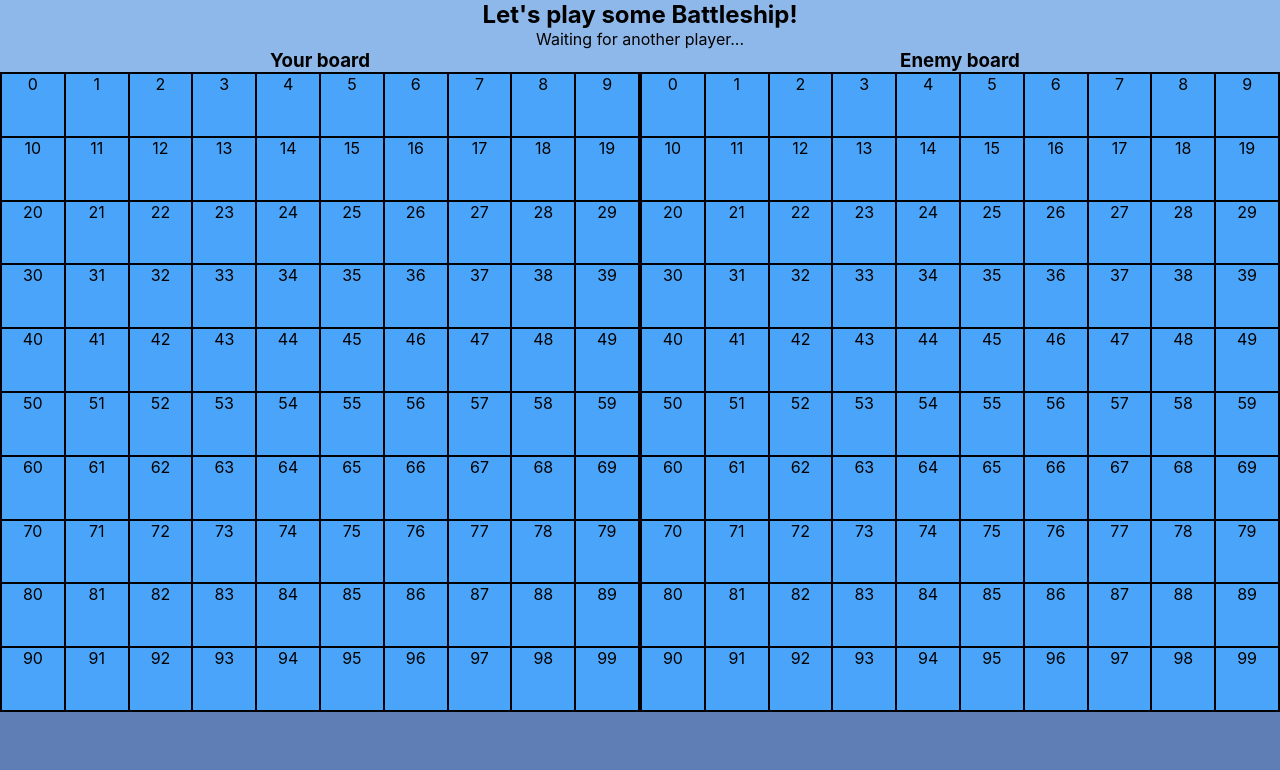
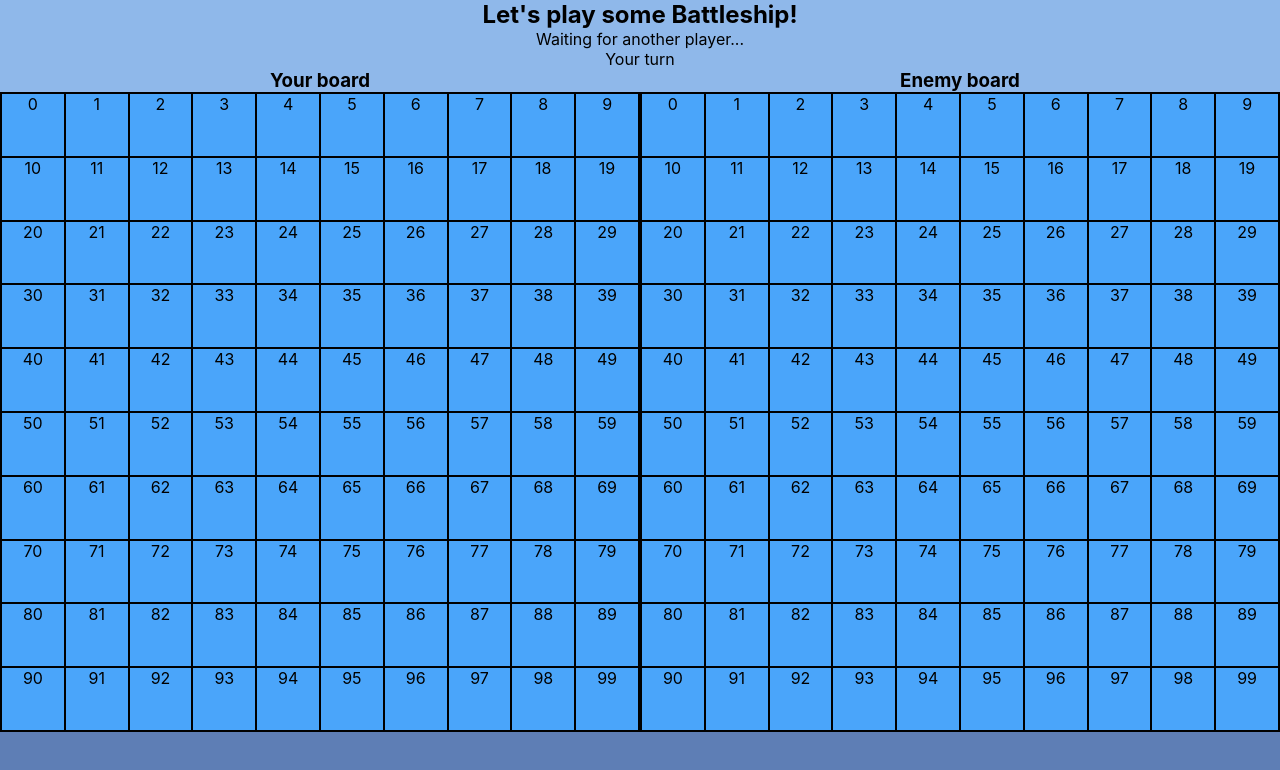
Before and after one commit to kungkotz/battleships, a React (Create React App) app: page / in a window 1280 px wide. Both pictures are taken after typing "Sample" into the empty fields and a click on the button "Start Game". Shown: the top 770 px of the page. Built offline with nearby package versions, Linux system fonts and the light colour scheme; no server answers; a web font is replaced by a local one.

Commit message:
Setting turns for player. Little bug in the begining but works as intended otherwise. Will check on bug

```diff
--- a/src/components/GameBoard.jsx
+++ b/src/components/GameBoard.jsx
@@ -11,7 +11,7 @@ const GameBoard = ({ socket, user, opponent }) => {
 	const [cruiser, setCruiser] = useState([]);
 	const [submarine, setSubmarine] = useState([]);
 
-	const [currentPlayer, setCurrentPlayer] = useState(true);
+	const [myTurn, setMyTurn] = useState(true);
 
 	/* Generates your ships */
 	const generateYourShips = (squares) => {
@@ -74,21 +74,13 @@ const GameBoard = ({ socket, user, opponent }) => {
 	};
 
 	const clickOnGrid = (e) => {
-		if (currentPlayer) {
-			console.log(`${user.username} is currently: ${currentPlayer}`);
+		if (myTurn) {
+			// console.log(e.target.className);
+
 			socket.emit("player:shot-fired", e.target.className);
-			console.log(e.target.className);
-			// setCurrentPlayer(false);
+
+			setMyTurn(false);
 		}
-		console.log(`${user.username} is AFTER set: ${currentPlayer}`);
-
-		// if (!currentPlayer) {
-		// 	console.log(`${user.username} is currently: ${currentPlayer}`);
-		// 	socket.emit("player:shot-fired", e.target.className);
-		// 	console.log(e.target.className);
-		// 	setCurrentPlayer(true);
-		// }
-		// console.log(`${opponent.username} is AFTER set: ${currentPlayer}`);
 	};
 
 	// Handling if the shot was a hit or miss on the opponent board
@@ -113,6 +105,8 @@ const GameBoard = ({ socket, user, opponent }) => {
 
 			socket.emit("player:shot-reply", target, false);
 		}
+
+		setMyTurn(true);
 	};
 
 	// Handling if the shot was a hit or miss on the your board
@@ -146,6 +140,12 @@ const GameBoard = ({ socket, user, opponent }) => {
 	}, []);
 
 	useEffect(() => {
+		// if (!user.myTurn === true) {
+		// 	setMyTurn(true);
+		// }
+
+		console.log("myTurn?", myTurn);
+
 		socket.on("player:disconnected", playerLeftGame);
 
 		socket.on("player:fire", handleShotFired);
@@ -165,6 +165,8 @@ const GameBoard = ({ socket, user, opponent }) => {
 				) : (
 					<p>Waiting for another player...</p>
 				)}
+
+				{myTurn ? <p>Your turn</p> : <p>Enemy turn</p>}
 
 				{/* Lets player know if opponent left game */}
 				{leftGame === true && <h1>{opponent.username} left the game</h1>}
```
